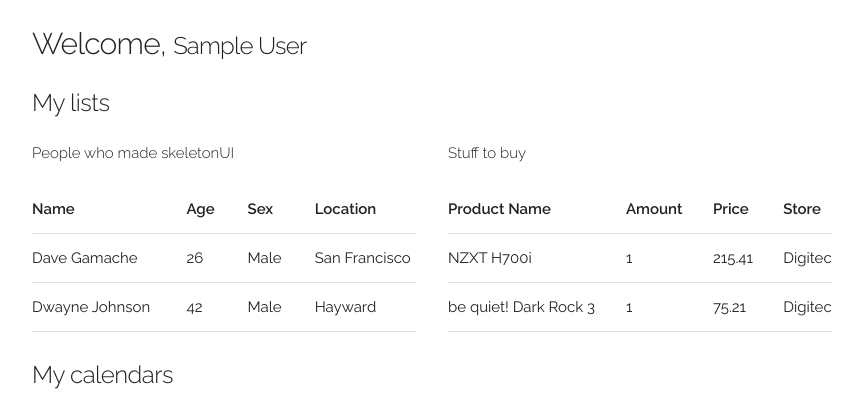
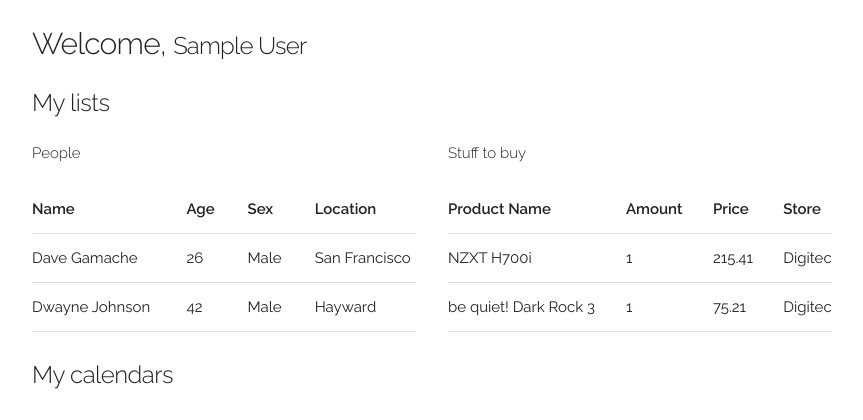
Before and after one commit to michaelstrefeler/pySOMETHING, a Flask app: page /dashboard in a window 1280 px wide. Shown: the part 67-487 px from the top of the page, without its empty margins (208-1071 px from the left). Run offline with Flask 2, Linux system fonts and the light colour scheme; the visitor is signed in with stand-in values (Sample User, id 1); some libraries are stand-ins or nearby versions.

Commit message:
Fixed typo

```diff
--- a/templates/dashboard.html
+++ b/templates/dashboard.html
@@ -4,7 +4,7 @@
     <h5>My lists</h5>
     <div class="row">
         <div class="six columns">
-            <h6>People who made skeletonUI</h6>
+            <h6>People</h6>
             <table class="u-full-width">
                 <thead>
                     <tr>
```
